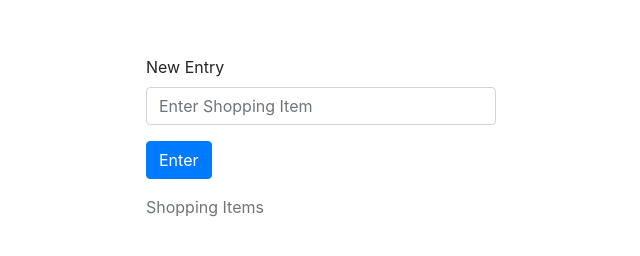
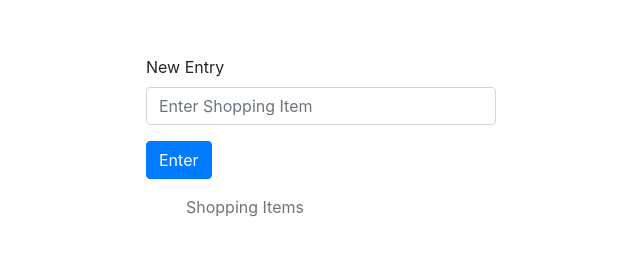
Before and after one commit to DevAliMaher/ShoppingList-JS, a plain HTML site: page index.html in a window 1280 px wide. Shown: the part 78-334 px from the top of the page, without its empty margins (319-959 px from the left). Drawn offline with Linux system fonts and the light colour scheme.

Commit message:
Update index.html

```diff
--- a/index.html
+++ b/index.html
@@ -21,7 +21,7 @@
                 <label for="userInput">New Entry</label>
                 <input id="userInput" type="text" class="form-control" placeholder="Enter Shopping Item">
                 <button id="enter" class="btn btn-primary my-3">Enter</button>
-                <ol class="pl-0">
+                <ol>
                   <p class="mb-3 text-muted">Shopping Items</p>
                 </ol>
           </div>
```
